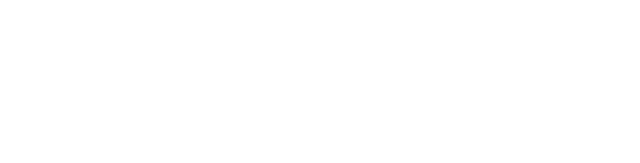
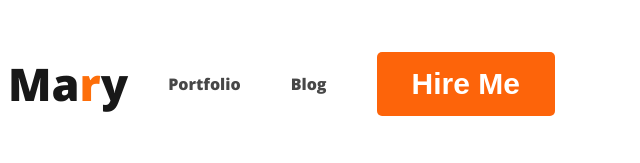
Before and after one commit to hbvyuf/Web-Developer-Protfolio, a plain HTML site: page index.html in a window 1280 px wide. Shown: the whole page, without its empty margins (0-640 px from the left). Drawn offline with nearby package versions, Linux system fonts and the light colour scheme.

Commit message:
added nav

```diff
--- a/index.html
+++ b/index.html
@@ -4,10 +4,24 @@
     <meta charset="UTF-8">
     <meta name="viewport" content="width=device-width, initial-scale=1.0">
     <title>Web Developer Portfolio</title>
+
+    <link rel="preconnect" href="https://fonts.googleapis.com">
+    <link rel="preconnect" href="https://fonts.gstatic.com" crossorigin>
+    <link href="https://fonts.googleapis.com/css2?family=Open+Sans:wght@800&display=swap" rel="stylesheet">
+
+  <link rel="stylesheet" href="styles/portfolio.css">
+
 </head>
 <body>
     <header>
-
+        <nav>
+            <h3 class="nav-title">Ma<span class="text-primary">r</span>y</h3>
+            <ul>
+                <li><a href="">Portfolio</a></li>
+                <li><a href="">Blog</a></li>
+                <li><button class="buton-primary">Hire Me</button></li>
+            </ul>
+        </nav>
     </header>
     <main>
 
--- /dev/null
+++ b/styles/portfolio.css
@@ -0,0 +1,43 @@
+
+body {
+    font-family: 'Open Sans', sans-serif;
+}
+.text-primary {
+    color:#FD6E0A ;
+}
+
+.buton-primary{
+    border-radius: 5px;
+    background-color: #fd640a;
+    border: 0;
+    color: white;
+    font-size: 30px;
+    font-weight: 700;
+    padding: 15px 35px;
+}
+
+/* nav related style */
+nav {
+    display: flex;
+    /* justify-content: space-between; */
+    align-items: center;
+    }
+.nav-title {
+    color: #181818;
+    font-size: 45px;
+    font-weight: 800;
+}
+nav > ul{
+    display: flex;
+    align-items: center;
+}
+
+nav li{
+    list-style: none;
+    margin-right: 50px;
+}
+
+nav a{
+    text-decoration: none;
+    color: #474747;
+}
```
